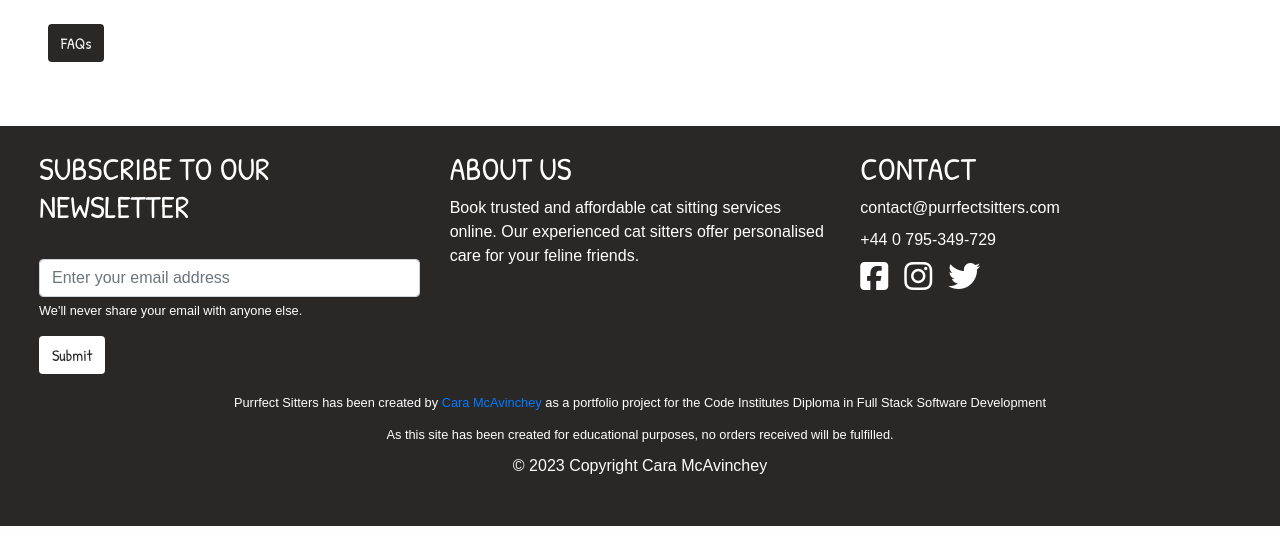
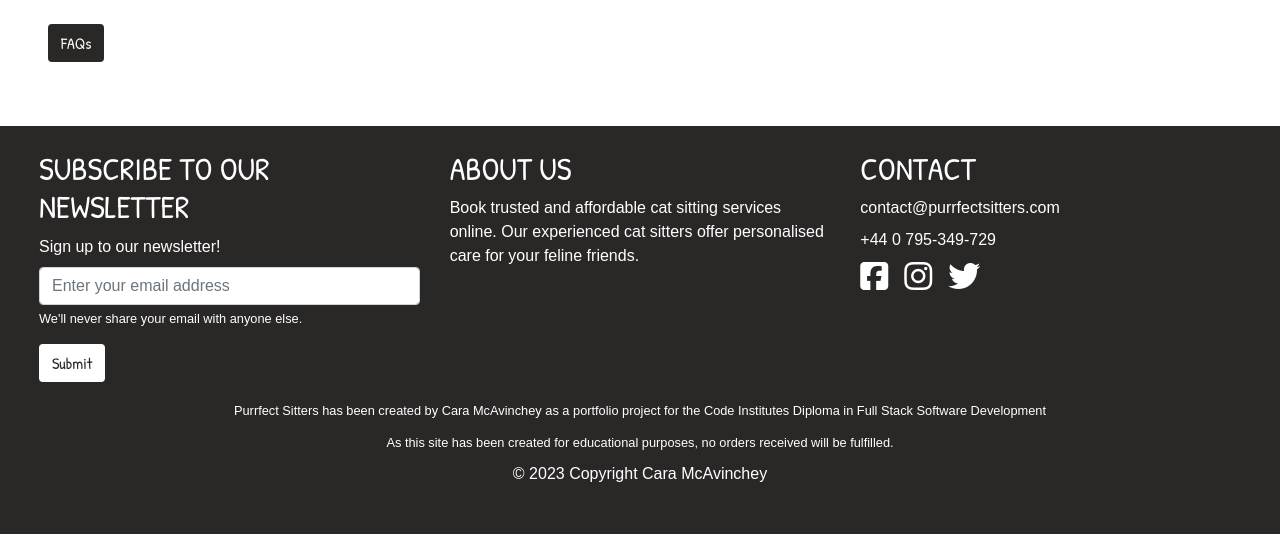
Before and after one commit to CaraMcAvinchey/purrfect-sitters, a Django app: page / in a window 1280 px wide. Shown: the part 724-1258 px from the top of the page. Run offline with Django 3.2, Linux system fonts and the light colour scheme; parts of the project's set-up code (start-up, migrations or seed data) failed here and were passed over; some libraries are stand-ins or nearby versions; some web fonts are replaced.

Commit message:
Edit footer for accessibility from WAVE tool

```diff
--- a/templates/includes/footer.html
+++ b/templates/includes/footer.html
@@ -7,7 +7,7 @@
                 <h3 class="text-uppercase">SUBSCRIBE TO OUR NEWSLETTER</h3>
                 <form>
                     <div class="form-group">
-                      <label for="newsletter"></label>
+                      <label for="newsletter">Sign up to our newsletter!</label>
                       <input type="email" class="form-control" id="newsletter" placeholder="Enter your email address">
                       <small id="emailHelp" class="form-text text-white">We'll never share your email with anyone else.</small>
                     </div>
@@ -35,17 +35,17 @@
                 <div class="social-media">
                     <a href="https://www.facebook.com/" target="_blank">
                         <i aria-hidden="true" class="fa-brands fa-square-facebook fa-2x  text-white"></i>
-                        <span class="fa-sr-only">Link to Facebook. Opens in a new tab.</span>
+                        <span class="fa-sr-only text-white">Link to Facebook. Opens in a new tab.</span>
                     </a>
 
                     <a href="https://www.instagram.com/" target="_blank">
                         <i aria-hidden="true" class="fa-brands fa-instagram fa-2x text-white"></i>
-                        <span class="fa-sr-only">Link to Instagram. Opens in a new tab.</span>
+                        <span class="fa-sr-only text-white">Link to Instagram. Opens in a new tab.</span>
                     </a>
 
                     <a href="https://www.twitter.com/" target="_blank">
-                        <i class="fa-brands fa-twitter fa-2x text-white"></i>
-                        <span class="fa-sr-only">Link to Twitter. Opens in a new tab</span>
+                        <i aria-hidden="true" class="fa-brands fa-twitter fa-2x text-white"></i>
+                        <span class="fa-sr-only text-white">Link to Twitter. Opens in a new tab</span>
                     </a>
                 </div>
 
@@ -55,7 +55,7 @@
 
     <!-- Educational project disclaimer-->
     <div class="footer-copyright text-center py-3">
-        <p><small>Purrfect Sitters has been created by <a href="https://github.com/CaraMcAvinchey" target="_blank">Cara
+        <p><small>Purrfect Sitters has been created by <a href="https://github.com/CaraMcAvinchey" target="_blank" class="text-white">Cara
                     McAvinchey</a> as a portfolio project for the Code Institutes Diploma in Full Stack Software
                 Development</small></p>
         <p><small>As this site has been created for educational purposes, no orders received will be fulfilled.</small>
```
